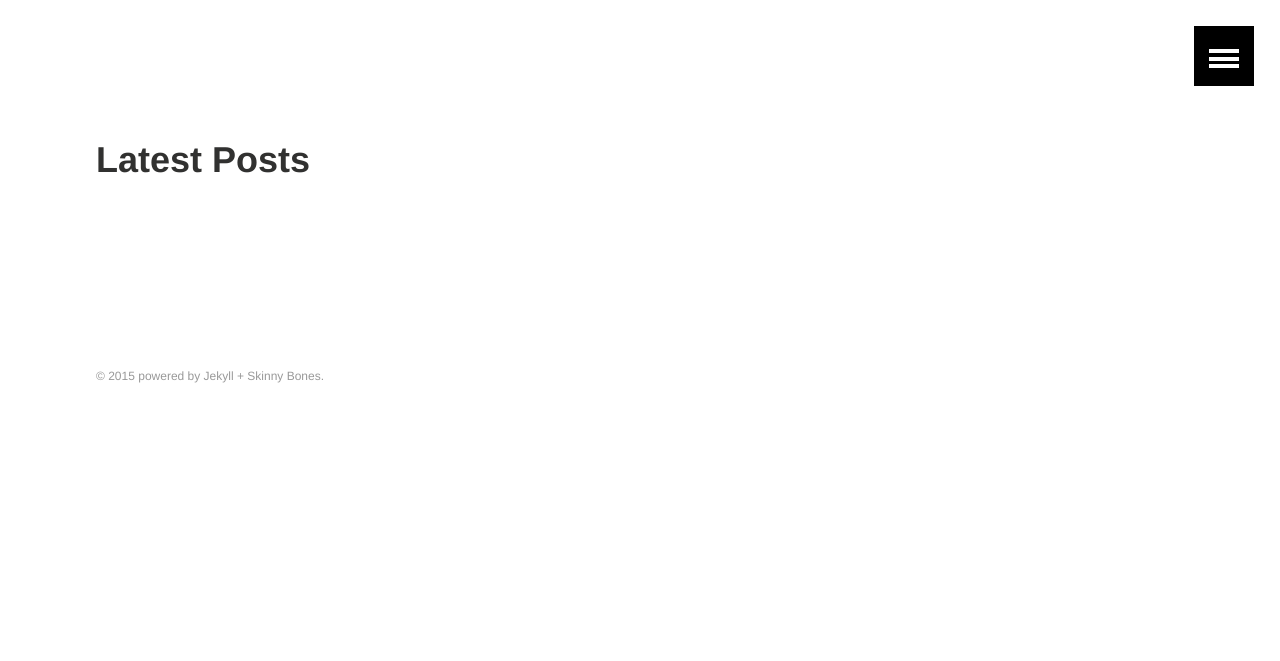
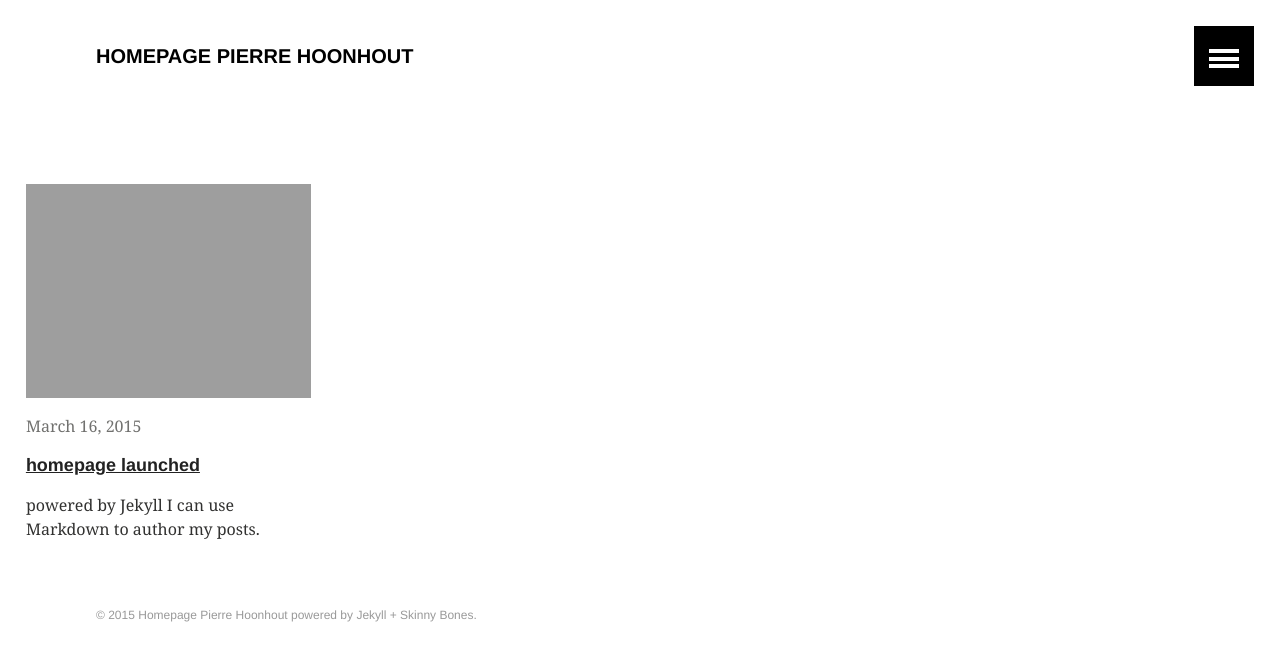
Before and after one commit to phoonhout/phoonhout.github.io, a Jekyll site: the page built from index.md, in a window 1280 px wide. Shown: the top 661 px of the page. Built offline with Jekyll 4.4.1, drawn with Linux system fonts in a browser that asks for light colours.

Commit message:
skinny bones 3

```diff
--- a/_config.yml
+++ b/_config.yml
@@ -1,11 +1,11 @@
 # Site wide configuration
 
-title:
-description:
+title: Homepage Pierre Hoonhout
+description: "Jekyll using skinny-bones"
 logo: # 120x120 px default image used for Twitter summary card
 teaser: # 400x250 px default teaser image used in image archive grid
 locale:
-url:
+url: http://phoonhout.github.io
 
 # Jekyll configuration
 
@@ -22,8 +22,8 @@ gems:
 
 # Site owner
 owner:
-  name:
-  email:
+  name: Pierre Hoonhout
+  email: phoonhout@gmail.com
   twitter:
   google:
     ad-client:
--- /dev/null
+++ b/_posts/Rest/2015-03-16-homepage-launched.md
@@ -0,0 +1,8 @@
+---
+layout: post
+title: "homepage launched"
+date: 2015-03-16
+---
+
+- powered by [Jekyll](http://jekyllrb.com)
+- I can use Markdown to author my posts.
--- a/index.md
+++ b/index.md
@@ -1,7 +1,7 @@
 ---
-layout: archive
+layout: default
 permalink: /
-title: "Latest Posts"
+title: "Homepage Pierre Hoonhout"
 ---
 
 <div class="tiles">
```
